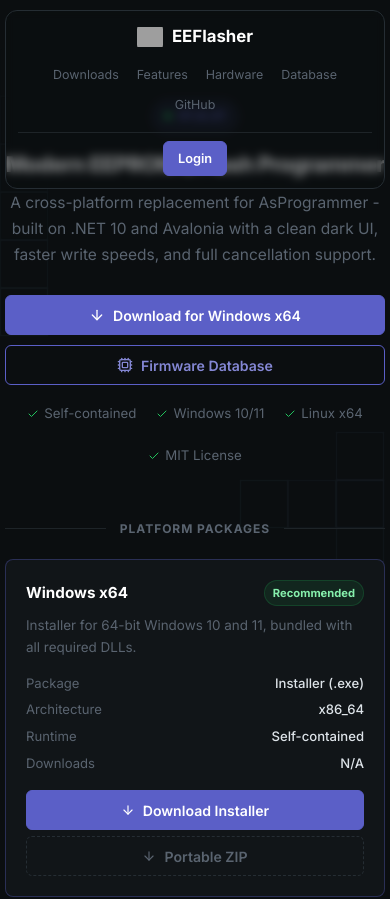
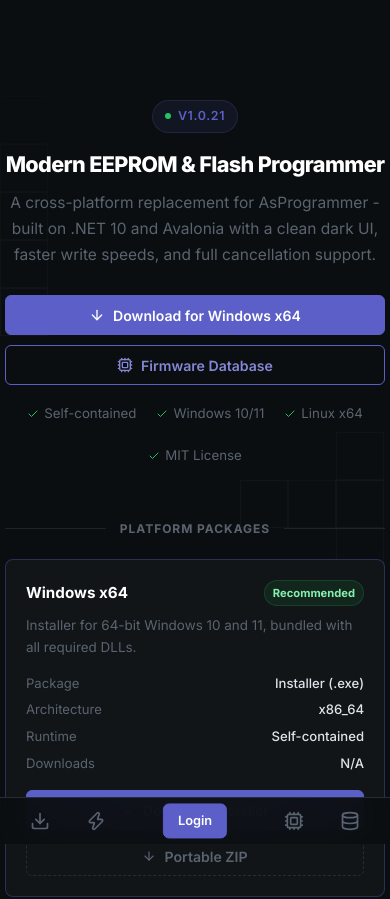
Before and after one commit to Raoufbaa/EEflasher-Release, a Next.js app: page / in a window 390 px wide. Shown: the top 899 px of the page. Built offline with nearby package versions, Linux system fonts and the light colour scheme; no server answers; grey boxes are pictures that could not be loaded.

Commit message:
feat: implement navigation bar component with authentication status and user dropdown menu

```diff
--- a/src/app/globals.css
+++ b/src/app/globals.css
@@ -1,54 +1,56 @@
 @import url('https://fonts.googleapis.com/css2?family=Inter:wght@400;500;600;700;800&display=swap');
 
 :root {
-  --bg:       #0b0e10;
-  --surface:  #111518;
+  --bg: #0b0e10;
+  --surface: #111518;
   --surface2: #161b1f;
-  --border:   #1e2428;
-  --border2:  #252d33;
-  --text:     #dde3e8;
-  --muted:    #5a6470;
-  --accent:   #5b5fc7;
+  --border: #1e2428;
+  --border2: #252d33;
+  --text: #dde3e8;
+  --muted: #5a6470;
+  --accent: #5b5fc7;
   --accent-d: #4a4eb0;
-  --green:    #22c55e;
-  --amber:    #f59e0b;
-  --white:    #ffffff;
-  --r:        8px;
-  --r-sm:     6px;
-  --trans:    0.18s ease;
+  --green: #22c55e;
+  --amber: #f59e0b;
+  --white: #ffffff;
+  --r: 8px;
+  --r-sm: 6px;
+  --trans: 0.18s ease;
 
   /* Global Color Alphas and States */
-  --red:          #ef4444;
-  --red-d:        #dc2626;
-  --red-l:        #f87171;
-  --red-bg:       rgba(239, 68, 68, 0.1);
-  --red-border:   rgba(239, 68, 68, 0.25);
+  --red: #ef4444;
+  --red-d: #dc2626;
+  --red-l: #f87171;
+  --red-bg: rgba(239, 68, 68, 0.1);
+  --red-border: rgba(239, 68, 68, 0.25);
 
-  --green-d:      #16a34a;
-  --green-l:      #4ade80;
-  --green-bg:     rgba(34, 197, 94, 0.1);
+  --green-d: #16a34a;
+  --green-l: #4ade80;
+  --green-bg: rgba(34, 197, 94, 0.1);
   --green-border: rgba(34, 197, 94, 0.25);
 
-  --amber-d:      #d97706;
-  --amber-l:      #fbbf24;
-  --amber-bg:     rgba(245, 158, 11, 0.08);
+  --amber-d: #d97706;
+  --amber-l: #fbbf24;
+  --amber-bg: rgba(245, 158, 11, 0.08);
   --amber-border: rgba(245, 158, 11, 0.22);
 
-  --blue:         #0ea5e9;
-  --blue-d:       #0284c7;
-  --blue-l:       #38bdf8;
-  --blue-bg:      rgba(14, 165, 233, 0.12);
-  --blue-border:  rgba(14, 165, 233, 0.2);
+  --blue: #0ea5e9;
+  --blue-d: #0284c7;
+  --blue-l: #38bdf8;
+  --blue-bg: rgba(14, 165, 233, 0.12);
+  --blue-border: rgba(14, 165, 233, 0.2);
 
   /* Backdrop Blur Variables */
-  --blur-xs:      blur(2px);
-  --blur-sm:      blur(5px);
-  --blur-md:      blur(10px);
-  --blur-lg:      blur(20px);
-  --overlay-bg:   rgba(0, 0, 0, 0.7);
+  --blur-xs: blur(2px);
+  --blur-sm: blur(5px);
+  --blur-md: blur(10px);
+  --blur-lg: blur(20px);
+  --overlay-bg: rgba(0, 0, 0, 0.7);
 }
 
-*, *::before, *::after {
+*,
+*::before,
+*::after {
   box-sizing: border-box;
   margin: 0;
   padding: 0;
@@ -75,7 +77,9 @@
 }
 
 /* Base Form Controls */
-input, select, textarea {
+input,
+select,
+textarea {
   font-family: inherit;
   font-size: 0.88rem;
   background: var(--surface2);
@@ -88,7 +92,9 @@
   transition: border-color var(--trans);
 }
 
-input:focus, select:focus, textarea:focus {
+input:focus,
+select:focus,
+textarea:focus {
   border-color: var(--accent);
 }
 
@@ -98,22 +104,45 @@
 
 /* Animations */
 @keyframes fadeUp {
-  from { opacity: 0; transform: translateY(14px); }
-  to   { opacity: 1; transform: none; }
+  from {
+    opacity: 0;
+    transform: translateY(14px);
+  }
+
+  to {
+    opacity: 1;
+    transform: none;
+  }
 }
 
 @keyframes fadeDown {
-  from { opacity: 0; transform: translateX(-50%) translateY(-10px); }
-  to   { opacity: 1; transform: translateX(-50%) translateY(0); }
+  from {
+    opacity: 0;
+    transform: translateX(-50%) translateY(-10px);
+  }
+
+  to {
+    opacity: 1;
+    transform: translateX(-50%) translateY(0);
+  }
 }
 
 @keyframes pulse {
-  0%, 100% { opacity: 1; }
-  50% { opacity: 0.3; }
+
+  0%,
+  100% {
+    opacity: 1;
+  }
+
+  50% {
+    opacity: 0.3;
+  }
 }
 
 @keyframes spin {
-  to { transform: rotate(360deg); }
+  to {
+    transform: rotate(360deg);
+  }
 }
 
 .spinner {
@@ -131,13 +160,16 @@
   width: 8px;
   height: 8px;
 }
+
 ::-webkit-scrollbar-track {
-  background: var(--bg);
+  background: var(--surface);
 }
+
 ::-webkit-scrollbar-thumb {
   background: var(--border2);
   border-radius: var(--r);
 }
+
 ::-webkit-scrollbar-thumb:hover {
   background: var(--muted);
 }
--- a/src/components/Navbar.jsx
+++ b/src/components/Navbar.jsx
@@ -5,6 +5,7 @@
 import { usePathname } from 'next/navigation';
 import { useSession, signOut } from 'next-auth/react';
 import styles from '@/styles/Navbar.module.css';
+import { Download, Zap, Cpu, Database } from 'lucide-react';
 
 export default function Navbar() {
   const pathname = usePathname();
@@ -47,40 +48,21 @@
         <span>EEFlasher</span>
       </Link>
 
-      <div className={styles.navLinks}>
+      <div className={styles.navLinksLeft}>
         <Link
           href={isHome ? '#downloads' : '/#downloads'}
-          className={`${styles.navLink}`}
+          className={styles.navLink}
         >
-          Downloads
+          <Download size={20} className={styles.navIcon} />
+          <span className={styles.navText}>Downloads</span>
         </Link>
         <Link
           href={isHome ? '#features' : '/#features'}
-          className={`${styles.navLink}`}
-        >
-          Features
-        </Link>
-        <Link
-          href={isHome ? '#hardware' : '/#hardware'}
-          className={`${styles.navLink}`}
-        >
-          Hardware
-        </Link>
-        <Link
-          href="/database"
-          className={`${styles.navLink} ${pathname === '/database' ? styles.navActive : ''}`}
-        >
-          Database
-        </Link>
-        <Link
-          href="https://github.com/Raoufbaa/EEflasher-Release"
-          target="_blank"
-          rel="noopener noreferrer"
           className={styles.navLink}
         >
-          GitHub
+          <Zap size={20} className={styles.navIcon} />
+          <span className={styles.navText}>Features</span>
         </Link>
-
       </div>
 
       <div className={styles.authContainer}>
@@ -153,6 +135,23 @@
           </Link>
         )}
       </div>
+
+      <div className={styles.navLinksRight}>
+        <Link
+          href={isHome ? '#hardware' : '/#hardware'}
+          className={styles.navLink}
+        >
+          <Cpu size={20} className={styles.navIcon} />
+          <span className={styles.navText}>Hardware</span>
+        </Link>
+        <Link
+          href="/database"
+          className={`${styles.navLink} ${pathname === '/database' ? styles.navActive : ''}`}
+        >
+          <Database size={20} className={styles.navIcon} />
+          <span className={styles.navText}>Database</span>
+        </Link>
+      </div>
     </nav>
   );
 }
--- a/src/styles/Navbar.module.css
+++ b/src/styles/Navbar.module.css
@@ -21,6 +21,7 @@
   display: flex;
   align-items: center;
   gap: 9px;
+  order: 1;
 }
 
 .navBrand img {
@@ -36,10 +37,22 @@
   color: var(--white);
 }
 
-.navLinks {
+.navLinksLeft,
+.navLinksRight {
   display: flex;
   align-items: center;
   gap: 4px;
+}
+
+.navLinksLeft {
+  margin-left: auto;
+  order: 2;
+}
+
+.navLinksRight {
+  margin-right: auto;
+  margin-left: 4px;
+  order: 3;
 }
 
 .navLink {
@@ -48,6 +61,9 @@
   padding: 6px 12px;
   border-radius: var(--r-sm);
   transition: color var(--trans), background var(--trans);
+  display: flex;
+  align-items: center;
+  gap: 6px;
 }
 
 .navLink:hover {
@@ -61,10 +77,19 @@
   border: 1px solid rgba(91, 95, 199, 0.2);
 }
 
+.navIcon {
+  display: none;
+}
+
+.navText {
+  display: inline;
+}
+
 .authContainer {
   display: flex;
   align-items: center;
   gap: 12px;
+  order: 4;
 }
 
 .authInfo {
@@ -110,43 +135,7 @@
   background: var(--surface2);
 }
 
-@media (max-width: 768px) {
-  .navbar {
-    flex-direction: column;
-    align-items: center;
-    gap: 10px;
-    padding: 12px;
-    top: 10px;
-    width: calc(100% - 10px);
-    border-radius: 12px;
-  }
 
-  .navLinks {
-    display: flex;
-    justify-content: center;
-    flex-wrap: wrap;
-    gap: 2px;
-    width: 100%;
-  }
-
-  .navLink {
-    font-size: 0.78rem;
-    padding: 4px 8px;
-  }
-
-  .authContainer {
-    justify-content: center;
-    width: 100%;
-    border-top: 1px solid var(--border);
-    padding-top: 8px;
-    margin-top: 2px;
-    gap: 8px;
-  }
-
-  .authInfo {
-    align-items: center;
-  }
-}
 
 /* Dropdown / Avatar Styles */
 .dropdownContainer {
@@ -331,13 +320,14 @@
   transform: scale(0.98);
 }
 
-@media (max-width: 768px) {
-  .dropdownMenu {
-    right: auto;
-    left: 50%;
-    --translateX: -50%;
-    top: calc(100% + 12px);
-    transform-origin: top center;
+@keyframes dropdownSlideUp {
+  from {
+    transform: translate(-50%, 30px) scale(0.96);
+    opacity: 0;
+  }
+  to {
+    transform: translate(-50%, 0) scale(1);
+    opacity: 1;
   }
 }
 
@@ -345,3 +335,139 @@
   font-size: 0.8rem;
   color: var(--muted);
 }
+
+@media (max-width: 768px) {
+  .navbar {
+    position: fixed;
+    bottom: 0;
+    top: auto;
+    left: 0;
+    width: 100vw;
+    transform: none;
+    border-radius: 0;
+    border: none;
+    border-top: 1px solid var(--border2);
+    display: flex;
+    justify-content: space-between;
+    align-items: center;
+    height: 47px;
+    padding: 0 24px;
+    background: rgba(11, 14, 16, 0.95);
+    backdrop-filter: var(--blur-lg);
+    z-index: 1000;
+    animation: none;
+  }
+
+  .navBrand {
+    display: none;
+  }
+
+  .navLinksLeft,
+  .navLinksRight {
+    display: flex;
+    align-items: center;
+    gap: 24px;
+  }
+
+  .navLinksLeft {
+    order: 1;
+    margin-left: 0;
+  }
+
+  .navLinksRight {
+    order: 3;
+    margin-left: 0;
+    margin-right: 0;
+  }
+
+  .navLink {
+    font-size: 0.78rem;
+    padding: 6px;
+    border-radius: 50%;
+    display: flex;
+    align-items: center;
+    justify-content: center;
+  }
+
+  .navIcon {
+    display: block;
+    color: var(--muted);
+    transition: color var(--trans);
+  }
+
+  .navLink:hover .navIcon,
+  .navActive .navIcon {
+    color: var(--white);
+  }
+
+  .navActive {
+    background: transparent !important;
+    border: none !important;
+  }
+
+  .navActive .navIcon {
+    color: var(--accent) !important;
+  }
+
+  .navText {
+    display: none;
+  }
+
+  .authContainer {
+    position: absolute;
+    left: 50%;
+    top: 50%;
+    transform: translate(-50%, -50%);
+    display: flex;
+    align-items: center;
+    justify-content: center;
+    width: auto;
+    border-top: none;
+    padding-top: 0;
+    margin-top: 0;
+    gap: 0;
+    z-index: 1010;
+  }
+
+  .dropdownContainer {
+    transform: translateY(-23.5px);
+  }
+
+  .avatarBtn {
+    background: var(--bg);
+    border: 2px solid var(--border2);
+    padding: 4px;
+    border-radius: 50%;
+    box-shadow: 0 -4px 12px rgba(0, 0, 0, 0.5), 0 4px 12px rgba(0, 0, 0, 0.2);
+    transition: transform 0.2s ease;
+  }
+
+  .avatarBtn:hover {
+    transform: scale(1.05);
+  }
+
+  .avatarImg {
+    width: 38px;
+    height: 38px;
+    border: 2px solid var(--accent);
+  }
+
+  .dropdownMenu {
+    position: fixed;
+    bottom: 55px;
+    top: auto;
+    left: 50%;
+    transform: translate(-50%, 0);
+    width: 95vw;
+    max-width: 480px;
+    min-width: unset;
+    border-radius: 12px;
+    border: 1px solid rgba(255, 255, 255, 0.12);
+    background: #0b0e10;
+    box-shadow: 0 8px 32px rgba(0, 0, 0, 0.8);
+    transform-origin: bottom center;
+    animation: dropdownSlideUp 0.3s cubic-bezier(0.16, 1, 0.3, 1) both;
+    padding: 20px 24px;
+    z-index: 1020;
+  }
+}
```
